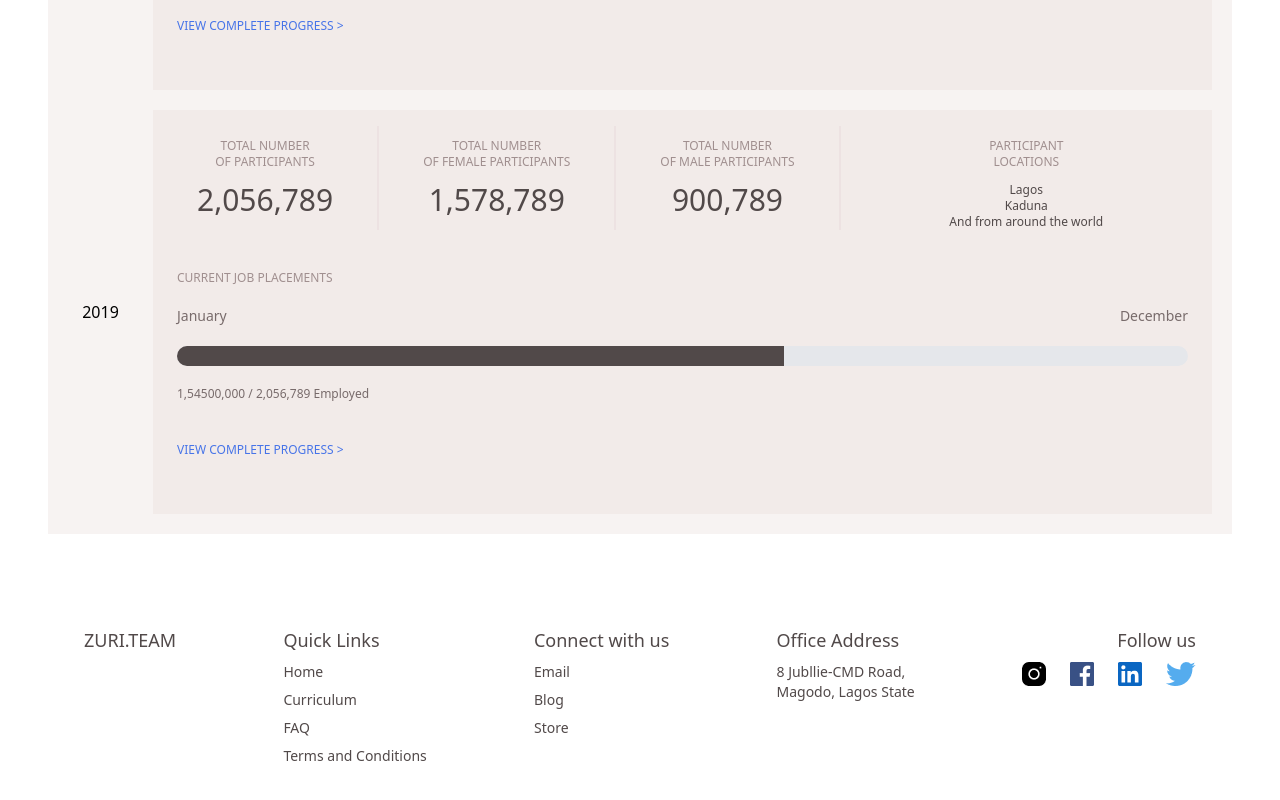
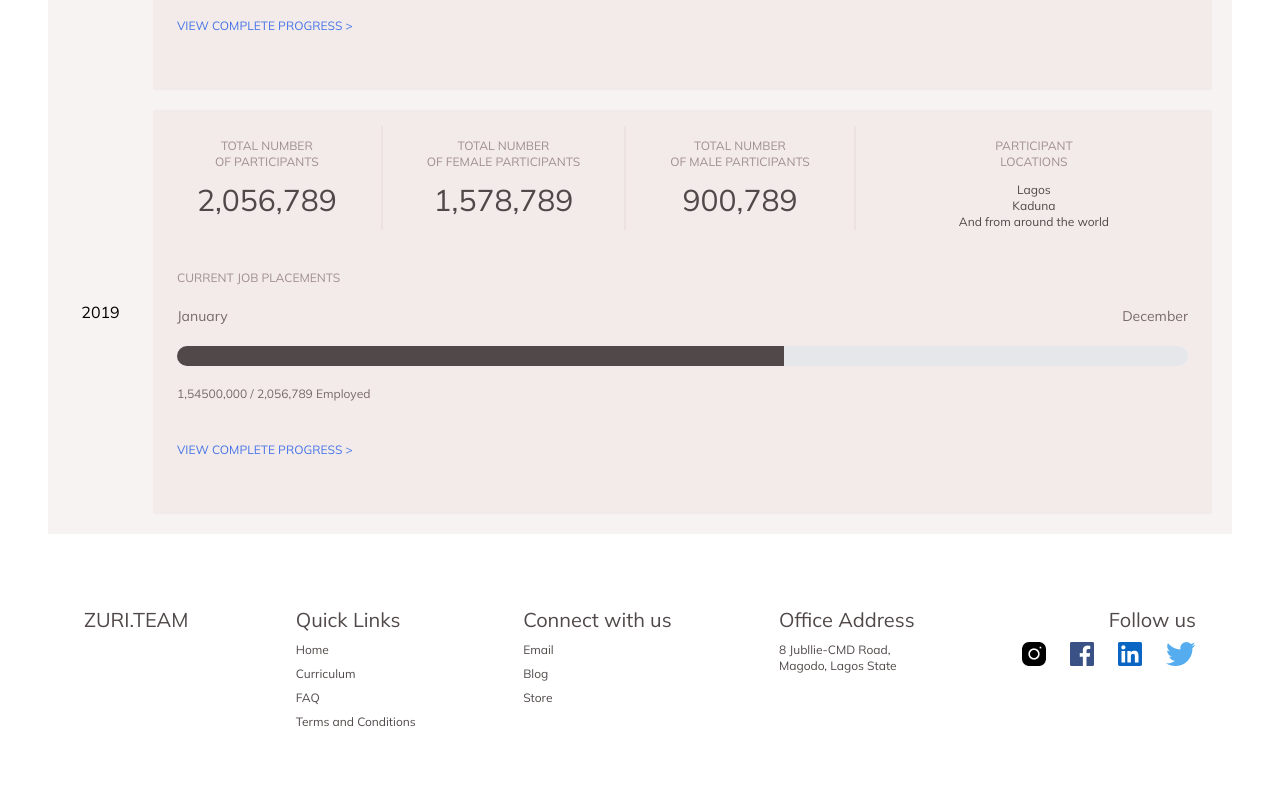
Before and after one commit to paisoncodes/zuri_team_progress_tracker, a Vue app in the folder frontend/: page / in a window 1280 px wide. Shown: the part 1312-2112 px from the top of the page. Built offline with nearby package versions, Linux system fonts and the light colour scheme; the HTML template or start-up script is replaced by a standard one.

Commit message:
Addition of custom font

```diff
--- a/frontend/src/App.vue
+++ b/frontend/src/App.vue
@@ -1,5 +1,5 @@
 <template>
-  <div>
+  <div id="app">
     <!-- <router-link to="/">Home</router-link> |
     <router-link to="/about">About</router-link> -->
   <router-view/>
@@ -7,5 +7,7 @@
 </template>
 
 <style>
-
+#app {
+  font-family: mulish;
+}
 </style>
--- a/frontend/src/components/Footer.vue
+++ b/frontend/src/components/Footer.vue
@@ -1,29 +1,33 @@
 <template>
-    <div class="max-w-6xl mx-auto p-5 text-brand-gray-dark-1">
-        <div class="md:flex md:justify-between md:space-x-3 text-sm">
-            <div class="mb-8 md:mb-0 text-lg text-center md:text-left font-medium">
+    <div class="max-w-6xl mx-auto px-5 pb-16 text-brand-gray-dark-1">
+        <div class="md:flex md:justify-between md:space-x-3 text-xs">
+            <div class="mb-8 md:mb-0 text-xl text-center md:text-left">
                 ZURI.TEAM
             </div>
             <div class="mb-10 md:mb-0 text-center md:text-left">
-                <h2 class="mb-2 text-lg font-medium">Quick Links</h2>
-                <p class="mb-2">Home</p>
-                <p class="mb-2">Curriculum</p>
-                <p class="mb-2">FAQ</p>
-                <p class="mb-2">Terms and Conditions</p>
+                <h2 class="mb-2 text-xl">Quick Links</h2>
+                <ul>
+                    <li class="mb-2"><a href="">Home</a></li>
+                    <li class="mb-2"><a href="">Curriculum</a></li>
+                    <li class="mb-2"><a href="">FAQ</a></li>
+                    <li class="mb-2"><a href="">Terms and Conditions</a></li>
+                </ul>
             </div>
             <div class="mb-10 md:mb-0 text-center md:text-left">
-                <h2 class="mb-2 text-lg font-medium">Connect with us</h2>
-                <p class="mb-2">Email</p>
-                <p class="mb-2">Blog</p>
-                <p class="mb-2">Store</p>
+                <h2 class="mb-2 text-xl">Connect with us</h2>
+                <ul>
+                    <li class="mb-2"><a href="">Email</a></li>
+                    <li class="mb-2"><a href="">Blog</a></li>
+                    <li class="mb-2"><a href="">Store</a></li>
+                </ul>
             </div>
             <div class="mb-10 md:mb-0 text-center md:text-left">
-                <h2 class="mb-2 text-lg font-medium">Office Address</h2>
+                <h2 class="mb-2 text-xl">Office Address</h2>
                 <p>8 Jubllie-CMD Road,</p>
                 <p>Magodo, Lagos State</p>
             </div>
             <div class="mb-10">
-                <h2 class="mb-2 text-lg font-medium text-center md:text-right">Follow us</h2>
+                <h2 class="mb-2 text-xl text-center md:text-right">Follow us</h2>
                 <div class="flex flex-1 justify-center lg:justify-between space-x-2 lg:space-x-6">
                     <div><a href=""><img src="../assets/instagram.png" alt="Instagram Logo"></a></div>
                     <div><a href=""><img src="../assets/facebook.png" alt="Facebook Logo"></a></div>
--- a/frontend/src/index.css
+++ b/frontend/src/index.css
@@ -1,3 +1,5 @@
+@import url('https://fonts.googleapis.com/css2?family=Mulish:wght@200;300;400;500&family=Poppins:wght@100;200;300;400;500&display=swap');
+
 @tailwind base;
 @tailwind components;
 @tailwind utilities;
--- a/frontend/tailwind.config.js
+++ b/frontend/tailwind.config.js
@@ -6,7 +6,7 @@ module.exports = {
       outline: {
         black: '1px solid #514949',
       },
-       colors:{
+      colors:{
         brand: {
           red: {
             light: {
@@ -30,6 +30,10 @@ module.exports = {
       screens: {
         xs: '475px'
       },
+      fontFamily: {
+        'mulish': ['Mulish', 'sans-serif'],
+        'poppins': ['Poppins', 'sans-serif']
+      }
     },
   },
   variants: {
```
